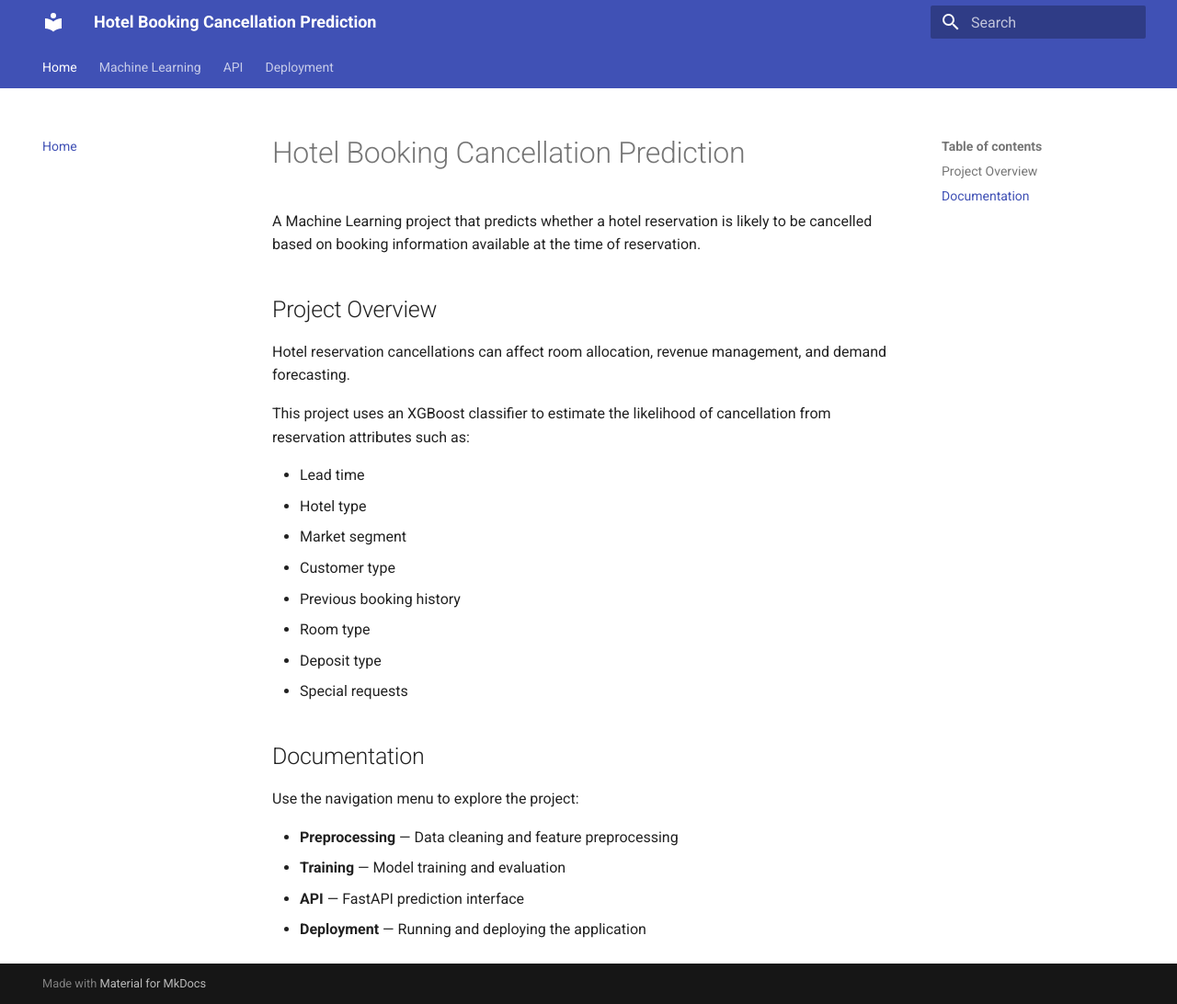
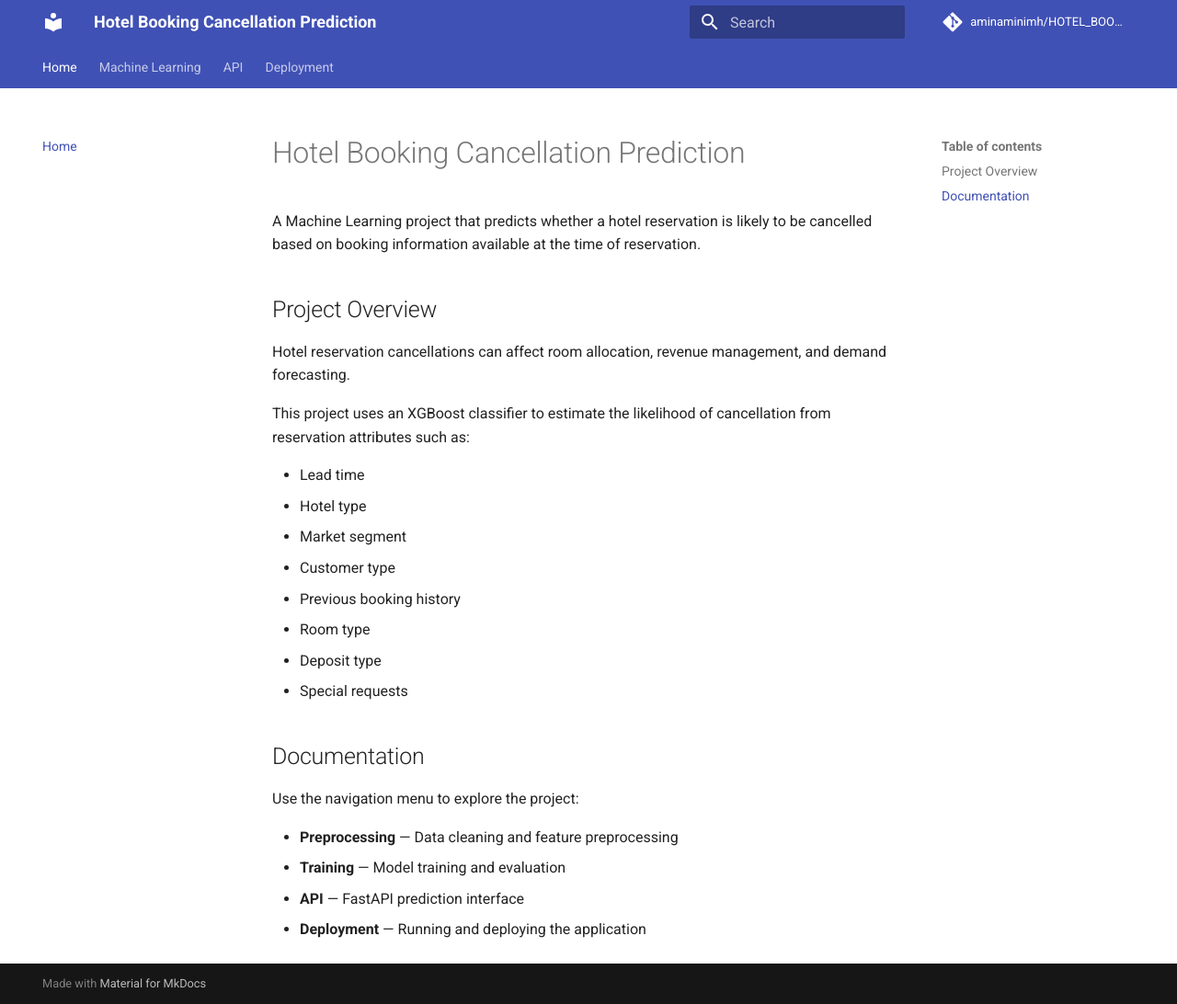
Before and after one commit to aminaminimh/Hotel_Booking, an MkDocs documentation site: the page built from docs/index.md, in a window 1280 px wide and 1092 px high. Shown: the whole window at 92% size. Built offline with MkDocs 1.6.1 and Material for MkDocs 9.7.7, drawn with Linux system fonts in a browser that asks for light colours; comment, search, counter and statistics services are not loaded.

Commit message:
ci(docs): automate GitHub Pages deployment

```diff
--- a/mkdocs.yml
+++ b/mkdocs.yml
@@ -1,5 +1,8 @@
 site_name: Hotel Booking Cancellation Prediction
 site_description: Machine Learning documentation for the Hotel Booking Cancellation Prediction project
+site_url: https://aminaminimh.github.io/HOTEL_BOOKING/
+repo_url: https://github.com/aminaminimh/HOTEL_BOOKING
+repo_name: aminaminimh/HOTEL_BOOKING
 
 theme:
   name: material
```
Also changed, not shown: 1 other file.
